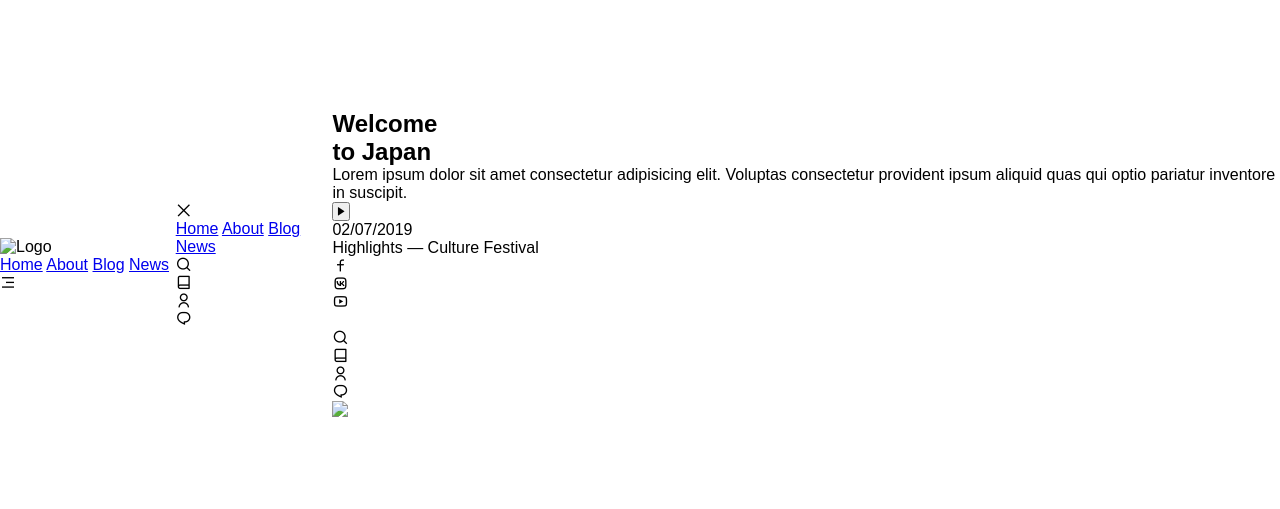
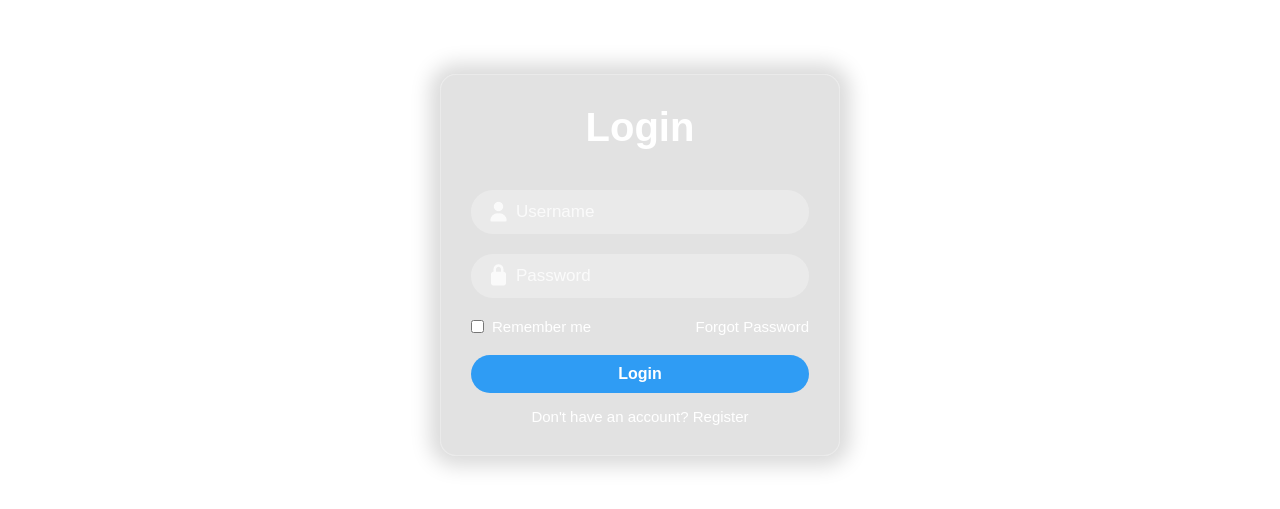
Before and after one commit to neelaishkyama-cell/Japanese-loading-page, a plain HTML site: page index.html in a window 1280 px wide. Shown: the part 135-644 px from the top of the page. Drawn offline with nearby package versions, Linux system fonts and the light colour scheme.

Commit message:
Replace existing HTML with a login form structure

```diff
--- a/index.html
+++ b/index.html
@@ -3,139 +3,36 @@
 <head>
     <meta charset="UTF-8">
     <meta name="viewport" content="width=device-width, initial-scale=1.0">
-    <!-- ===== TITLE ===== -->
-    <title>Document</title>
+    <title>Login Form | CodeByGaurav</title>
+    <link rel="stylesheet" href="style.css">
+    <link rel="stylesheet" href="https://cdnjs.cloudflare.com/ajax/libs/font-awesome/7.0.1/css/all.min.css">
+</head>
+<body>
+    <form action="" class="login-form">
+        <h1 class="login-title">Login</h1>
 
-    <!-- ===== CSS LINK ===== -->
-    <link rel="stylesheet" href="style.css">
-
-    <!-- ===== REMIX ICONS ===== -->
-    <link href="https://cdn.jsdelivr.net/npm/remixicon@4.5.0/fonts/remixicon.css" rel="stylesheet"/>
-
-    <!-- ===== AOS ANIMATION LIBRARY ===== -->
-    <link rel="stylesheet" href="https://unpkg.com/aos@next/dist/aos.css" />
-
-    <!-- ===== GOOGLE FONTS ===== -->
-    <link href="https://fonts.googleapis.com/css2?family=Playfair+Display:wght@600;700&family=Poppins:wght@300;400;600&display=swap" rel="stylesheet">
-</head>
-
-
-<body>
-
-    <!-- ===== HEADER ===== -->
-
-    <header data-aos="fade-down" data-aos-duration="800">
-      <div class="logo">
-        <img src="images/logo.png" alt="Logo">
-      </div>
-
-      <nav>
-        <a href="#">Home</a>
-        <a href="#">About</a>
-        <a href="#">Blog</a>
-        <a href="#">News</a>
-        <i class="ri-menu-3-line menu-icon" id="menuBtn" aria-label="Menu"></i>
-      </nav>
-    </header>
-
-    <!-- ===== SIDE MENU ===== -->
-
-    <div class="side-menu" id="sideMenu">
-      <i class="ri-close-large-line close-icon" id="closeBtn"></i>
-      <nav>
-        <a href="#">Home</a>
-        <a href="#">About</a>
-        <a href="#">Blog</a>
-        <a href="#">News</a>
-      </nav>
-
-      <div class="side-floating">
-        <div class="icon"><i class="ri-search-line"></i></div>
-        <div class="icon"><i class="ri-book-line"></i></div>
-        <div class="icon"><i class="ri-user-line"></i></div>
-        <div class="icon"><i class="ri-chat-1-line"></i></div>
-      </div>
-    </div>
-
-    <!-- ===== HERO SECTION ===== -->
-
-    <section class="hero">
-      <!-- Left -->
-      <div class="hero-left">
-        <h1 data-aos="fade-right" data-aos-duration="1000" data-aos-delay="200">Welcome <br> to Japan</h1>
-        <p data-aos="fade-right" data-aos-duration="1000" data-aos-delay="300">Lorem ipsum dolor sit amet consectetur adipisicing elit. Voluptas consectetur provident ipsum aliquid quas qui optio pariatur inventore in suscipit.</p>
-
-        <div class="preview" data-aos="fade-right" data-aos-duration="1000" data-aos-delay="400">
-          <button class="play-btn" aria-label="Play video">
-            <i class="ri-play-fill"></i>
-          </button>
-
-          <div>
-            <div class="date">02/07/2019</div>
-            <div class="meta">Highlights — Culture Festival</div>
-          </div>
+        <div class="input-box">
+            <i class="fa-solid fa-user"></i>
+            <input type="text" placeholder="Username">
+        </div>
+        <div class="input-box">
+            <i class="fa-solid fa-lock"></i>
+            <input type="password" placeholder="Password">
         </div>
 
-        <div class="socials" data-aos="fade-up" data-aos-duration="800" data-aos-delay="600">
-          <div class="socials-icons"><i class="ri-facebook-line"></i></div>
-          <div class="socials-icons"><i class="ri-vk-line"></i></div>
-          <div class="socials-icons"><i class="ri-youtube-line"></i></div>
-        </div>
-      </div>
-
-      <!-- CENTER -->
-      <div class="hero-center">
-        <div class="red-sun" data-aos="zoom-in" data-aos-duration="1200" data-aos-delay="400"></div>
-        <img src="images/girl.png" alt="" class="hero-img" data-aos="zoom-in" data-aos-duration="1500" data-aos-delay="900">
-      </div>
-
-      <!-- RIGHT -->
-      <div class="hero-right">
-        <div class="floating-menu" data-aos="fade-left" data-aos-duration="800" data-aos-delay="600">
-          <div class="icon"><i class="ri-search-line"></i></div>
-          <div class="icon"><i class="ri-book-line"></i></div>
-          <div class="icon"><i class="ri-user-line"></i></div>
-          <div class="icon"><i class="ri-chat-1-line"></i></div>
+        <div class="remember-forgot-box">
+            <label for="remember">
+                <input type="checkbox" id="remember">
+                Remember me
+            </label>
+            <a href="#">Forgot Password</a>
         </div>
 
-        <img src="images/cherry.png" class="cherry" data-aos="fade-left" data-aos-duration="1000" data-aos-delay="700">
-      </div>
-
-    </section>
-
-
-
-
-
-
-
-
-
-
-
-
-
-
-
-
-
-
-
-
-
-
-
-
-    <!-- ===== JS LINK ===== -->
-    <script src="script.js"></script>
-
-    <!-- ===== AOS INITIALIZATION ===== -->
-    <script src="https://unpkg.com/aos@next/dist/aos.js"></script>
-    <script>
-      AOS.init({
-          duration: 1200,
-          once: true
-      });
-    </script>
+        <button class="login-btn">Login</button>
+        <p class="register">
+            Don't have an account?
+            <a href="#">Register</a>
+        </p>
+    </form>
 </body>
 </html>
```
